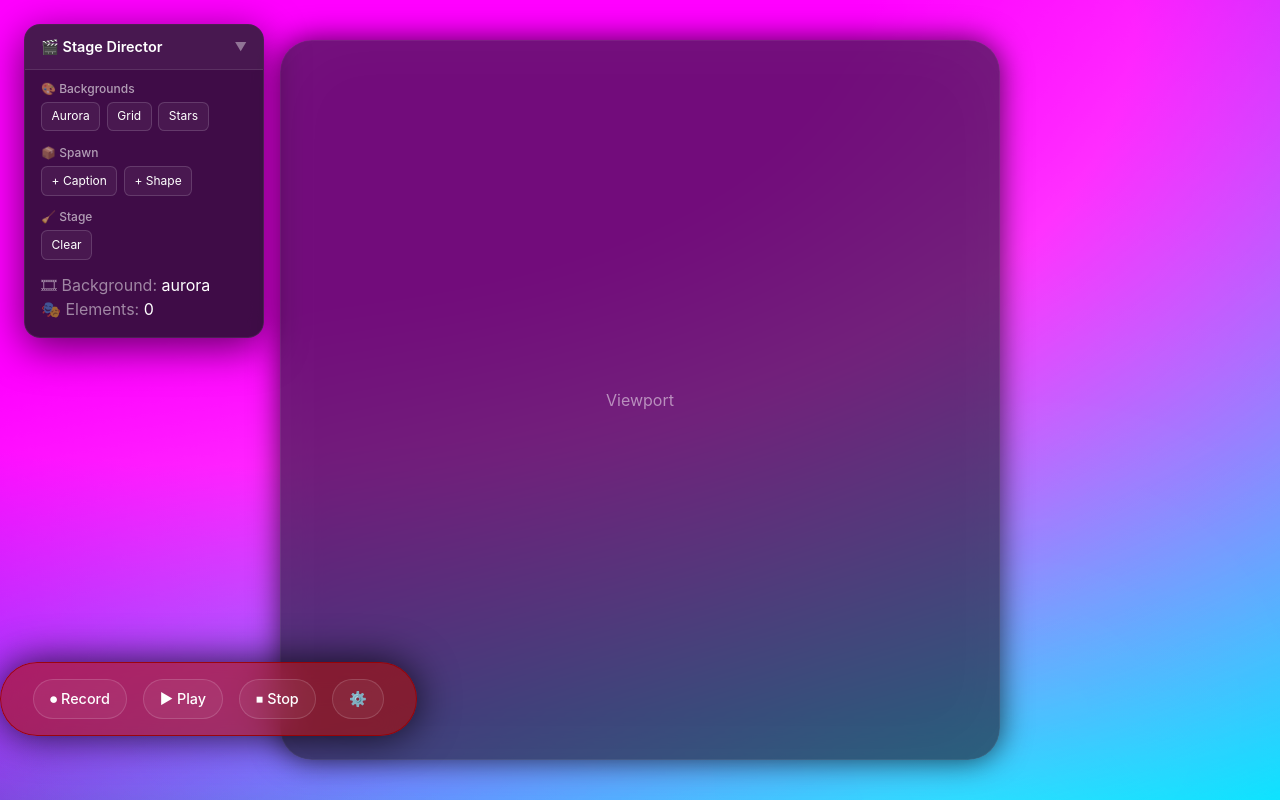
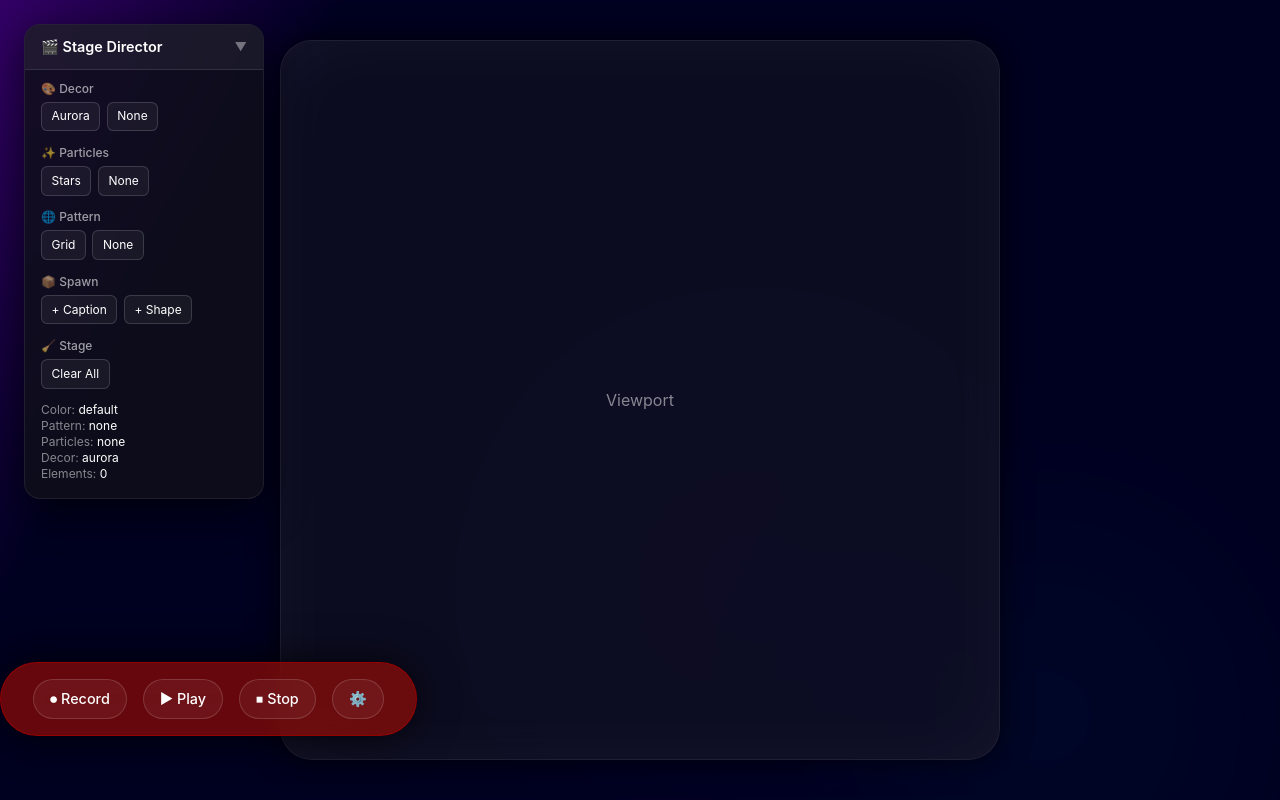
Before and after one commit to nickf723/ed-dev-stage, a Next.js app: page / in a window 1280 px wide. Built offline with nearby package versions, Linux system fonts and the light colour scheme.

Commit message:
she back

```diff
--- a/app/components/BackgroundEmbellishments.tsx
+++ /dev/null
@@ -1,42 +0,0 @@
-"use client";
-import { useStage } from "./director/StageDirector";
-import { motion } from "framer-motion";
-
-export const BackgroundEmbellishments = () => {
-  const { backgroundMode } = useStage();
-
-  return (
-    <div className="embellishment-layer">
-      {backgroundMode === "aurora" && (
-        <>
-          <motion.div
-            className="embellishment-light"
-            animate={{
-              x: ["-5%", "5%", "-5%"],
-              y: ["5%", "-5%", "5%"],
-              opacity: [0.4, 0.6, 0.4],
-            }}
-            transition={{ duration: 30, repeat: Infinity, ease: "easeInOut" }}
-          />
-          <motion.div
-            className="embellishment-light reverse"
-            animate={{
-              x: ["5%", "-5%", "5%"],
-              y: ["-5%", "5%", "-5%"],
-              opacity: [0.5, 0.7, 0.5],
-            }}
-            transition={{ duration: 45, repeat: Infinity, ease: "easeInOut" }}
-          />
-        </>
-      )}
-
-      {backgroundMode === "grid" && (
-        <motion.div
-          className="embellishment-lines"
-          animate={{ backgroundPosition: ["0px 0px", "40px 40px", "0px 0px"] }}
-          transition={{ duration: 60, repeat: Infinity, ease: "linear" }}
-        />
-      )}
-    </div>
-  );
-};
--- a/app/components/BackgroundManager.tsx
+++ b/app/components/BackgroundManager.tsx
@@ -1,24 +1,48 @@
-// In app/components/BackgroundManager.tsx
-
 "use client";
-import { useStage } from "./director/StageDirector"; // <-- Import useStage
+import { useStage } from "./director/StageDirector";
+import { motion } from "framer-motion";
 import "@/app/styles/backgrounds.css";
 
-// No need for BackgroundType, as the context provides the string
-// export type BackgroundType = "aurora" | "grid" | "stars" | "solid";
-
 export function BackgroundManager() {
-  // Get the global backgroundMode from the context
-  const { backgroundMode } = useStage();
-
-  // The local state and useEffect are no longer needed
-  // const [activeBackground, setActiveBackground] = useState<BackgroundType>("aurora");
-  // useEffect(() => { ... }, []);
+  const { backgroundState } = useStage();
+  const { color, pattern, particles, decor } = backgroundState;
 
   return (
     <div className="background-manager">
-      {/* Use the backgroundMode from the context */}
-      <div className={`background-layer bg-${backgroundMode}`} />
+      {/* Layer 1: Base Color */}
+      <div className={`background-layer bg-color-${color}`} />
+
+      {/* Layer 2: Patterns */}
+      <div className={`background-layer bg-pattern-${pattern}`} />
+
+      {/* Layer 3: Particles */}
+      <div className={`background-layer bg-particles-${particles}`} />
+
+      {/* Layer 4: Decor (Embellishments) */}
+      <div className="embellishment-layer">
+        {decor === "aurora" && (
+          <>
+            <motion.div
+              className="embellishment-light"
+              animate={{
+                x: ["-5%", "5%", "-5%"],
+                y: ["5%", "-5%", "5%"],
+                opacity: [0.4, 0.6, 0.4],
+              }}
+              transition={{ duration: 30, repeat: Infinity, ease: "easeInOut" }}
+            />
+            <motion.div
+              className="embellishment-light reverse"
+              animate={{
+                x: ["5%", "-5%", "5%"],
+                y: ["-5%", "5%", "-5%"],
+                opacity: [0.5, 0.7, 0.5],
+              }}
+              transition={{ duration: 45, repeat: Infinity, ease: "easeInOut" }}
+            />
+          </>
+        )}
+      </div>
     </div>
   );
 }
--- a/app/components/director/DirectorConsole.tsx
+++ b/app/components/director/DirectorConsole.tsx
@@ -1,32 +1,24 @@
 "use client";
-import { useStage } from "./StageDirector";
+import { useStage, BackgroundState } from "./StageDirector"; // Import new type
 import { useState } from "react";
 import { motion, AnimatePresence } from "framer-motion";
 
 export const DirectorConsole = () => {
-  const { execute, backgroundMode, elements } = useStage();
+  // UPDATED: Read 'backgroundState' instead of 'backgroundMode'
+  const { execute, backgroundState, elements } = useStage();
   const [open, setOpen] = useState(true);
 
-  const handleCommand = (cmd: string) => {
-    switch (cmd) {
-      case "caption":
-        execute({ type: "spawn", component: "caption", props: { text: "Let's solve for x." } });
-        break;
-      case "shape":
-        execute({ type: "spawn", component: "shape", props: { color: "#51B93C" } });
-        break;
-      case "bg-aurora":
-        execute({ type: "setBackground", mode: "aurora" });
-        break;
-      case "bg-grid":
-        execute({ type: "setBackground", mode: "grid" });
-        break;
-      case "bg-stars":
-        execute({ type: "setBackground", mode: "stars" });
-        break;
-      case "clear":
-        execute({ type: "clear" });
-        break;
+  // UPDATED: Use the new 'updateBackground' instruction
+  const handleCommand = (
+    type: "spawn" | "clear" | "updateBackground",
+    payload: any
+  ) => {
+    if (type === "spawn") {
+      execute({ type: "spawn", ...payload });
+    } else if (type === "updateBackground") {
+      execute({ type: "updateBackground", props: payload });
+    } else if (type === "clear") {
+      execute({ type: "clear" });
     }
   };
 
@@ -52,36 +44,118 @@ export const DirectorConsole = () => {
             exit={{ opacity: 0, height: 0 }}
             transition={{ duration: 0.25 }}
           >
+            {/* UPDATED: New modular controls */}
             <div className="console-section">
-              <h4>🎨 Backgrounds</h4>
+              <h4>🎨 Decor</h4>
               <div className="console-buttons">
-                <button onClick={() => handleCommand("bg-aurora")}>Aurora</button>
-                <button onClick={() => handleCommand("bg-grid")}>Grid</button>
-                <button onClick={() => handleCommand("bg-stars")}>Stars</button>
+                <button
+                  onClick={() =>
+                    handleCommand("updateBackground", { decor: "aurora" })
+                  }
+                >
+                  Aurora
+                </button>
+                <button
+                  onClick={() =>
+                    handleCommand("updateBackground", { decor: "none" })
+                  }
+                >
+                  None
+                </button>
+              </div>
+            </div>
+
+            <div className="console-section">
+              <h4>✨ Particles</h4>
+              <div className="console-buttons">
+                <button
+                  onClick={() =>
+                    handleCommand("updateBackground", { particles: "stars" })
+                  }
+                >
+                  Stars
+                </button>
+                <button
+                  onClick={() =>
+                    handleCommand("updateBackground", { particles: "none" })
+                  }
+                >
+                  None
+                </button>
+              </div>
+            </div>
+
+            <div className="console-section">
+              <h4>🌐 Pattern</h4>
+              <div className="console-buttons">
+                <button
+                  onClick={() =>
+                    handleCommand("updateBackground", { pattern: "grid" })
+                  }
+                >
+                  Grid
+                </button>
+                <button
+                  onClick={() =>
+                    handleCommand("updateBackground", { pattern: "none" })
+                  }
+                >
+                  None
+                </button>
               </div>
             </div>
 
             <div className="console-section">
               <h4>📦 Spawn</h4>
               <div className="console-buttons">
-                <button onClick={() => handleCommand("caption")}>+ Caption</button>
-                <button onClick={() => handleCommand("shape")}>+ Shape</button>
+                <button
+                  onClick={() =>
+                    handleCommand("spawn", {
+                      component: "caption",
+                      props: { text: "Let's solve for x." },
+                    })
+                  }
+                >
+                  + Caption
+                </button>
+                <button
+                  onClick={() =>
+                    handleCommand("spawn", {
+                      component: "shape",
+                      props: { color: "#51B93C" },
+                    })
+                  }
+                >
+                  + Shape
+                </button>
               </div>
             </div>
 
             <div className="console-section">
               <h4>🧹 Stage</h4>
               <div className="console-buttons">
-                <button onClick={() => handleCommand("clear")}>Clear</button>
+                <button onClick={() => handleCommand("clear", {})}>
+                  Clear All
+                </button>
               </div>
             </div>
 
+            {/* UPDATED: New status display */}
             <div className="console-status">
-              <div>
-                <span className="text-white/50">🎞 Background:</span> {backgroundMode}
+              <div className="text-xs">
+                <span className="text-white/50">Color:</span> {backgroundState.color}
               </div>
-              <div>
-                <span className="text-white/50">🎭 Elements:</span> {elements.length}
+              <div className="text-xs">
+                <span className="text-white/50">Pattern:</span> {backgroundState.pattern}
+              </div>
+              <div className="text-xs">
+                <span className="text-white/50">Particles:</span> {backgroundState.particles}
+              </div>
+              <div className="text-xs">
+                <span className="text-white/50">Decor:</span> {backgroundState.decor}
+              </div>
+              <div className="text-xs">
+                <span className="text-white/50">Elements:</span> {elements.length}
               </div>
             </div>
           </motion.div>
--- a/app/components/director/StageDirector.tsx
+++ b/app/components/director/StageDirector.tsx
@@ -1,15 +1,24 @@
 "use client";
-import React, { useState, useEffect, createContext, useContext, ReactNode } from "react";
+import React, { useState, createContext, useContext, ReactNode } from "react";
 
 // -------------------------------------------
 // Types
 // -------------------------------------------
 
+// NEW: Define the modular background state
+export interface BackgroundState {
+  color: string;
+  pattern: string;
+  particles: string;
+  decor: string;
+}
+
 export type StageInstruction =
   | { type: "spawn"; component: string; props: any }
   | { type: "update"; id: string; props: any }
   | { type: "remove"; id: string }
-  | { type: "setBackground"; mode: string }
+  // UPDATED: New instruction type for modular updates
+  | { type: "updateBackground"; props: Partial<BackgroundState> }
   | { type: "clear" };
 
 interface StageElement {
@@ -20,7 +29,8 @@ interface StageElement {
 
 interface StageContextType {
   elements: StageElement[];
-  backgroundMode: string;
+  // UPDATED: Expose the new state object
+  backgroundState: BackgroundState;
   execute: (instruction: StageInstruction) => void;
 }
 
@@ -39,22 +49,41 @@ export const useStage = () => {
 // StageDirector Component
 // -------------------------------------------
 
+// NEW: Define the default state
+const DEFAULT_BACKGROUND_STATE: BackgroundState = {
+  color: "default",
+  pattern: "none",
+  particles: "none",
+  decor: "aurora",
+};
+
 export const StageDirector = ({ children }: { children: ReactNode }) => {
   const [elements, setElements] = useState<StageElement[]>([]);
-  const [backgroundMode, setBackgroundMode] = useState("aurora");
+  // UPDATED: Use the new background state object
+  const [backgroundState, setBackgroundState] = useState<BackgroundState>(
+    DEFAULT_BACKGROUND_STATE
+  );
 
   const execute = (instruction: StageInstruction) => {
     switch (instruction.type) {
       case "spawn":
         setElements((prev) => [
           ...prev,
-          { id: crypto.randomUUID(), type: instruction.component, props: instruction.props },
+          {
+            id: crypto.randomUUID(),
+            type: instruction.component,
+            props: instruction.props,
+          },
         ]);
         break;
 
       case "update":
         setElements((prev) =>
-          prev.map((el) => (el.id === instruction.id ? { ...el, props: { ...el.props, ...instruction.props } } : el))
+          prev.map((el) =>
+            el.id === instruction.id
+              ? { ...el, props: { ...el.props, ...instruction.props } }
+              : el
+          )
         );
         break;
 
@@ -62,12 +91,15 @@ export const StageDirector = ({ children }: { children: ReactNode }) => {
         setElements((prev) => prev.filter((el) => el.id !== instruction.id));
         break;
 
-      case "setBackground":
-        setBackgroundMode(instruction.mode);
+      // UPDATED: Handle the new modular instruction
+      case "updateBackground":
+        setBackgroundState((prev) => ({ ...prev, ...instruction.props }));
         break;
 
       case "clear":
         setElements([]);
+        // UPDATED: Also reset background on clear
+        setBackgroundState(DEFAULT_BACKGROUND_STATE);
         break;
 
       default:
@@ -76,7 +108,10 @@ export const StageDirector = ({ children }: { children: ReactNode }) => {
   };
 
   return (
-    <StageContext.Provider value={{ elements, backgroundMode, execute }}>
+    <StageContext.Provider
+      // UPDATED: Pass down the new state object
+      value={{ elements, backgroundState, execute }}
+    >
       {children}
     </StageContext.Provider>
   );
--- a/app/page.tsx
+++ b/app/page.tsx
@@ -2,7 +2,6 @@ import { StageDirector } from "./components/director/StageDirector";
 import { StageRenderer } from "./components/director/StageRenderer";
 import { DirectorConsole } from "./components/director/DirectorConsole";
 import { BackgroundManager } from "./components/BackgroundManager";
-import { BackgroundEmbellishments } from "./components/BackgroundEmbellishments";
 import { ViewportFrame } from "./components/ViewportFrame";
 import { ControlDock } from "./components/ControlDock";
 
@@ -11,7 +10,6 @@ export default function Home() {
     <StageDirector>
       <main className="stage-shell">
         <BackgroundManager />
-        <BackgroundEmbellishments />
         <ViewportFrame>
           <StageRenderer />
         </ViewportFrame>
--- a/app/styles/backgrounds.css
+++ b/app/styles/backgrounds.css
@@ -5,7 +5,7 @@
   z-index: -1;
 }
 
-/* Shared styling */
+/* Shared styling for all layers */
 .background-layer {
   position: absolute;
   inset: 0;
@@ -13,22 +13,13 @@
   height: 100%;
 }
 
-/* Aurora */
-.background-layer.bg-aurora {
-  background: radial-gradient(at 20% 30%, #ff00ff 0%, transparent 70%),
-              radial-gradient(at 80% 60%, #00ffff 0%, transparent 70%),
-              radial-gradient(at 40% 80%, #00ff80 0%, transparent 70%),
-              linear-gradient(120deg, #330066 0%, #000020 100%);
-  background-size: 200% 200%;
-  animation: auroraShift 30s ease-in-out infinite alternate;
-  opacity: 1 !important;
-  filter: brightness(1.2) saturate(1.5);
+/* --- 1. COLOR LAYER --- */
+.bg-color-default {
+  background: linear-gradient(120deg, #330066 0%, #000020 20%);
 }
 
-
-/* Grid */
-.background-layer.bg-grid {
-  background-color: #06060a;
+/* --- 2. PATTERN LAYER --- */
+.bg-pattern-grid {
   background-image: repeating-linear-gradient(
       0deg,
       rgba(255, 255, 255, 0.04) 0px,
@@ -47,86 +38,34 @@
   animation: gridMove 40s linear infinite;
 }
 
-/* Stars */
-.background-layer.bg-stars {
-  background: radial-gradient(circle at 20% 20%, #810efb22 0%, transparent 80%),
-              radial-gradient(circle at 70% 60%, #12b6f822 0%, transparent 80%),
-              #02020a;
-  background-blend-mode: screen;
+.bg-pattern-none {
+  background-image: none;
 }
 
-.background-layer.bg-stars::after {
-  content: "";
-  position: absolute;
-  inset: 0;
-  background-image: radial-gradient(2px 2px at 30% 40%, rgba(255,255,255,0.15), transparent),
-                    radial-gradient(1px 1px at 70% 80%, rgba(255,255,255,0.1), transparent);
+/* --- 3. PARTICLES LAYER --- */
+.bg-particles-stars {
+  background-image: radial-gradient(
+      2px 2px at 30% 40%,
+      rgba(255, 255, 255, 0.15),
+      transparent
+    ),
+    radial-gradient(
+      1px 1px at 70% 80%,
+      rgba(255, 255, 255, 0.1),
+      transparent
+    );
   background-size: 100% 100%;
   animation: starDrift 80s linear infinite;
   opacity: 0.5;
 }
 
-/* Solid (simple gradient fallback) */
-.background-layer.bg-solid {
-  background: linear-gradient(135deg, #810efb, #12b6f8, #51b93c);
+.bg-particles-none {
+  background-image: none;
 }
 
-/* Animations */
-@keyframes auroraShift {
-  from { background-position: 0% 50%; }
-  to { background-position: 100% 50%; }
-}
-
-@keyframes auroraPulse {
-  0% { filter: brightness(1) saturate(1); }
-  50% { filter: brightness(1.15) saturate(1.2); }
-  100% { filter: brightness(1) saturate(1); }
-}
-
-@keyframes gridMove {
-  from { background-position: 0px 0px; }
-  to { background-position: 120px 120px; }
-}
-
-@keyframes starDrift {
-  from { transform: translateY(0); }
-  to { transform: translateY(-60px); }
-}
-
-
-/* TEMPORARY CONTROL PANEL */
-.bg-selector {
-  position: absolute;
-  bottom: 1rem;
-  right: 1rem;
-  display: flex;
-  flex-direction: column;
-  gap: 0.4rem;
-  z-index: 5;
-}
-
-.bg-btn {
-  background: rgba(255, 255, 255, 0.08);
-  border: 1px solid rgba(255, 255, 255, 0.15);
-  border-radius: 8px;
-  padding: 0.4rem 0.8rem;
-  font-size: 0.8rem;
-  color: #fff;
-  text-transform: capitalize;
-  cursor: pointer;
-  transition: all 0.2s ease;
-}
-
-.bg-btn:hover {
-  background: rgba(255, 255, 255, 0.15);
-}
-
-.bg-btn.active {
-  background: rgba(129, 14, 251, 0.35);
-  border-color: rgba(129, 14, 251, 0.5);
-}
-
-/* Embellishment */
+/* --- 4. DECOR / EMBELLISHMENT LAYER ---
+These classes are used by the BackgroundManager component
+*/
 .embellishment-layer {
   position: fixed;
   inset: 0;
@@ -141,7 +80,11 @@
   left: 40%;
   width: 40vw;
   height: 40vw;
-  background: radial-gradient(circle, rgba(129, 14, 251, 0.15) 0%, transparent 70%);
+  background: radial-gradient(
+    circle,
+    rgba(129, 14, 251, 0.15) 0%,
+    transparent 70%
+  );
   filter: blur(120px);
   border-radius: 50%;
   opacity: 0.5;
@@ -150,26 +93,28 @@
 .embellishment-light.reverse {
   top: 60%;
   left: 60%;
-  background: radial-gradient(circle, rgba(18, 182, 248, 0.15) 0%, transparent 70%);
+  background: radial-gradient(
+    circle,
+    rgba(18, 182, 248, 0.15) 0%,
+    transparent 70%
+  );
 }
 
-.embellishment-lines {
-  position: absolute;
-  inset: 0;
-  background-image: repeating-linear-gradient(
-    0deg,
-    rgba(255,255,255,0.04) 0px,
-    rgba(255,255,255,0.04) 1px,
-    transparent 1px,
-    transparent 60px
-  ),
-  repeating-linear-gradient(
-    90deg,
-    rgba(255,255,255,0.04) 0px,
-    rgba(255,255,255,0.04) 1px,
-    transparent 1px,
-    transparent 60px
-  );
-  background-size: 60px 60px;
-  opacity: 0.2;
+/* Animations */
+@keyframes gridMove {
+  from {
+    background-position: 0px 0px;
+  }
+  to {
+    background-position: 120px 120px;
+  }
 }
+
+@keyframes starDrift {
+  from {
+    transform: translateY(0);
+  }
+  to {
+    transform: translateY(-60px);
+  }
+}
```
